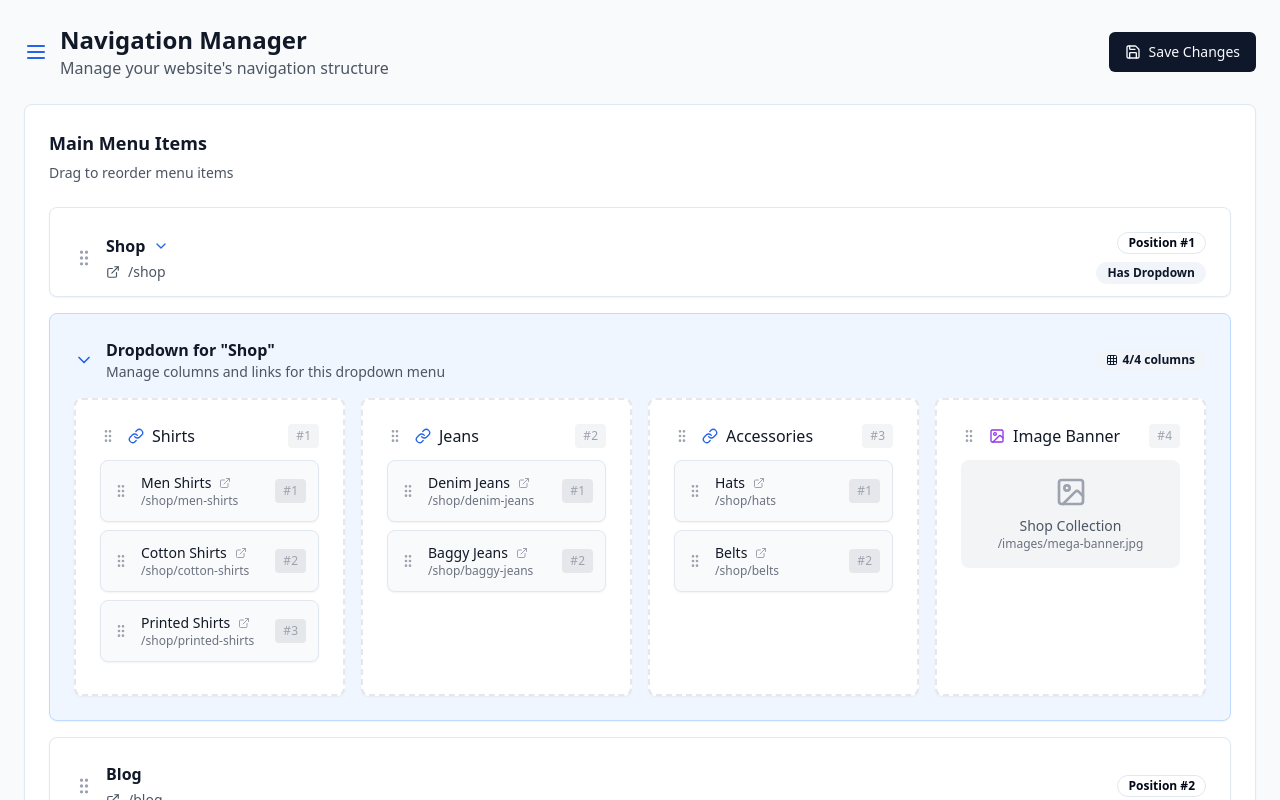
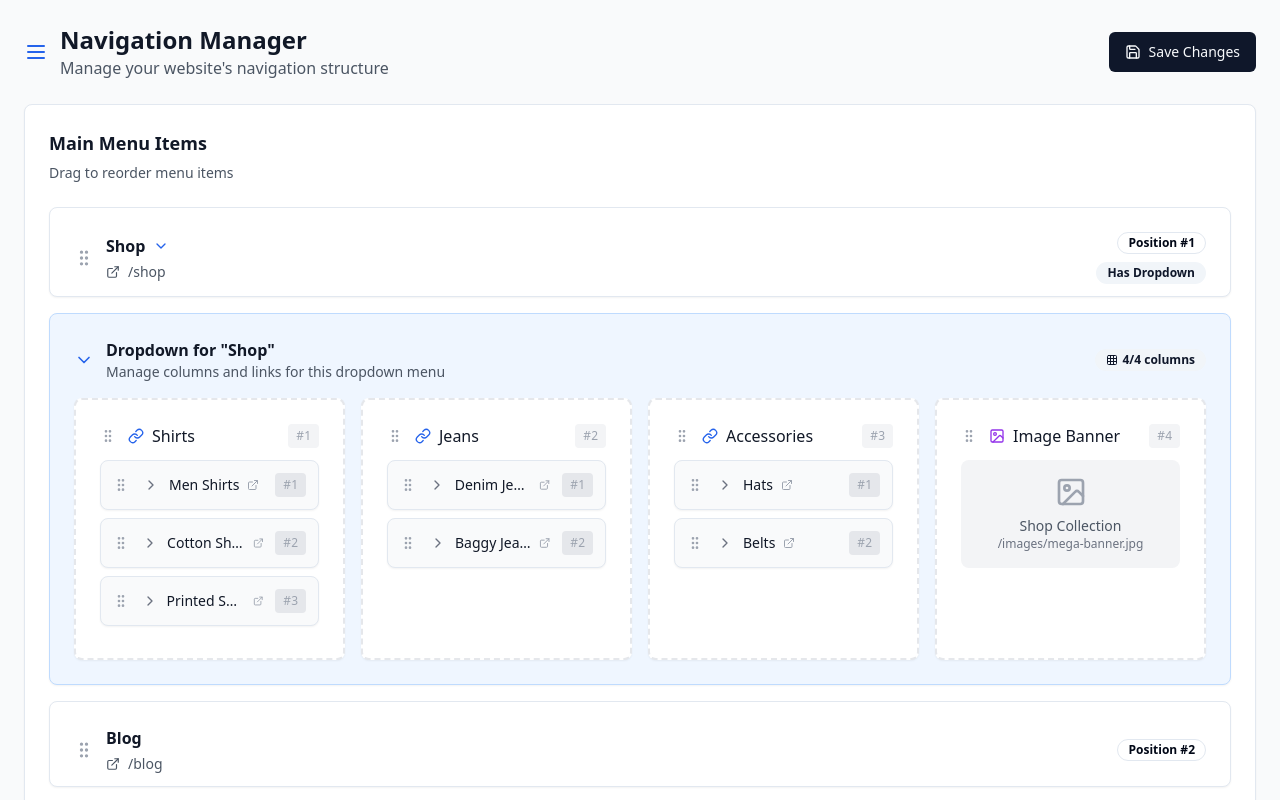
Before and after one commit to tanveerb10/nav-flow-architect, a React (Vite) app: page / in a window 1280 px wide. Shown: the top 800 px of the page. Built offline with nearby package versions, Linux system fonts and the light colour scheme.

Commit message:
Add expand and collapse functionality
Implement expand and collapse features for relevant components.

```diff
--- a/src/components/navigation/DraggableLink.tsx
+++ b/src/components/navigation/DraggableLink.tsx
@@ -1,10 +1,12 @@
 
-import React from 'react';
+import React, { useState } from 'react';
 import { useSortable } from '@dnd-kit/sortable';
 import { CSS } from '@dnd-kit/utilities';
 import { Card } from '@/components/ui/card';
 import { NavigationLink } from '@/types/navigation';
-import { GripVertical, ExternalLink } from 'lucide-react';
+import { GripVertical, ExternalLink, ChevronDown, ChevronRight } from 'lucide-react';
+import { Button } from '@/components/ui/button';
+import { Collapsible, CollapsibleContent, CollapsibleTrigger } from '@/components/ui/collapsible';
 
 interface DraggableLinkProps {
   link: NavigationLink;
@@ -12,6 +14,8 @@ interface DraggableLinkProps {
 }
 
 const DraggableLink: React.FC<DraggableLinkProps> = ({ link, columnId }) => {
+  const [isOpen, setIsOpen] = useState(false);
+
   const {
     attributes,
     listeners,
@@ -39,6 +43,7 @@ const DraggableLink: React.FC<DraggableLinkProps> = ({ link, columnId }) => {
       style={style}
       className={`${isDragging ? 'opacity-50' : ''}`}
     >
+      <Collapsible open={isOpen} onOpenChange={setIsOpen}>
         <Card className="p-3 mb-2 bg-gray-50 hover:bg-gray-100 transition-colors">
           <div className="flex items-center gap-3">
             <div
@@ -48,20 +53,44 @@ const DraggableLink: React.FC<DraggableLinkProps> = ({ link, columnId }) => {
             >
               <GripVertical size={16} />
             </div>
-          <div className="flex-1 min-w-0">
-            <div className="flex items-center gap-2">
+            <div className="flex-1 min-w-0 flex items-center gap-2">
+              <CollapsibleTrigger asChild>
+                <Button variant="ghost" size="sm" className="p-0 h-5 w-5">
+                  {isOpen ? (
+                    <ChevronDown size={14} className="text-gray-500" />
+                  ) : (
+                    <ChevronRight size={14} className="text-gray-500" />
+                  )}
+                </Button>
+              </CollapsibleTrigger>
               <span className="text-sm font-medium text-gray-900 truncate">
                 {link.label}
               </span>
               <ExternalLink size={12} className="text-gray-400" />
             </div>
-            <p className="text-xs text-gray-500 truncate">{link.url}</p>
-          </div>
             <span className="text-xs text-gray-400 bg-gray-200 px-2 py-1 rounded">
               #{link.position}
             </span>
           </div>
+
+          <CollapsibleContent>
+            <div className="mt-3 pt-3 border-t text-sm text-gray-500">
+              <div className="grid grid-cols-[auto_1fr] gap-x-3 gap-y-2">
+                <span className="font-medium">URL:</span>
+                <a href={link.url} target="_blank" rel="noopener noreferrer" className="text-blue-600 hover:underline truncate">
+                  {link.url}
+                </a>
+
+                <span className="font-medium">ID:</span>
+                <span className="font-mono text-xs bg-gray-100 p-1 rounded">{link._id}</span>
+
+                <span className="font-medium">Position:</span>
+                <span>{link.position}</span>
+              </div>
+            </div>
+          </CollapsibleContent>
         </Card>
+      </Collapsible>
     </div>
   );
 };
```
Lines whose indentation alone changed are shown as unchanged.
